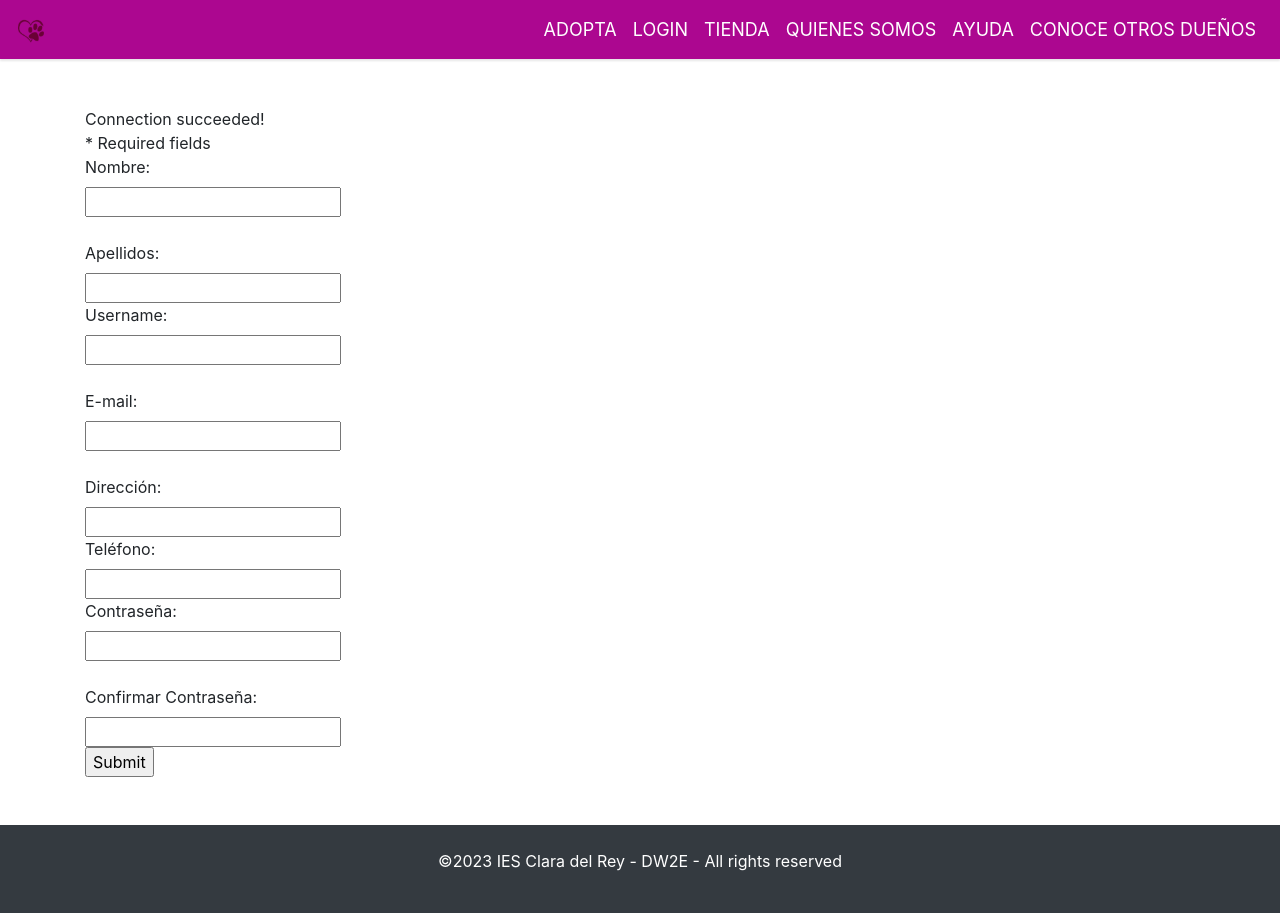
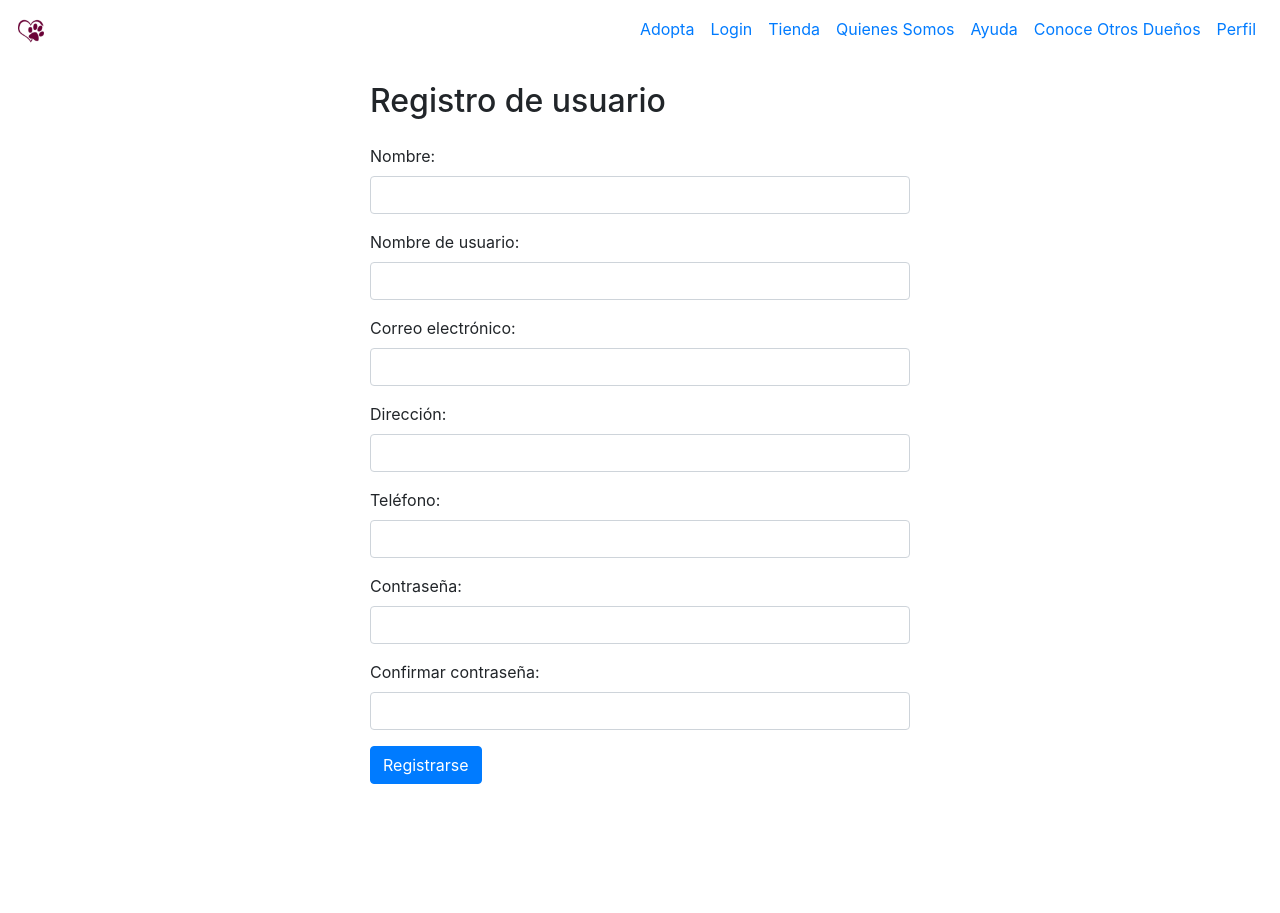
Before and after one commit to ignamart03/BeloveDogs_PHP, a PHP site: page /register.php in a window 1280 px wide. After the commit the page ends 784 px from the top, so only its background shows below. Run offline with PHP 8.4, Linux system fonts and the light colour scheme.

Commit message:
guardado temporal

```diff
--- a/connect.php
+++ b/connect.php
@@ -5,12 +5,9 @@
 define('DBPASS', 'belovedogs');
 define('DBNAME', 'belovedogs');
 
-	$conn = mysqli_connect(DBHOST,DBUSER,DBPASS,DBNAME);
+$conn = mysqli_connect(DBHOST, DBUSER, DBPASS, DBNAME);
 
-
-	if ( !$conn ) {
+if (!$conn) {
 	die("Connection failure: " . mysqli_connect_error());
 }
-        else echo "Connection succeeded!<br/>";
-
 ?>
--- a/register.php
+++ b/register.php
@@ -1,14 +1,113 @@
+<?php
+session_start();
+require_once 'connect.php';
+
+$nameErr = $usernameErr = $emailErr = $passwordErr = $addressErr = $phoneErr = $rpasswordErr = "";
+$name = $username = $email = $password = $address = $phone = $rpassword = "";
+
+if ($_SERVER["REQUEST_METHOD"] == "POST") {
+    // Name
+    if (empty($_POST["name"])) {
+        $nameErr = "Name is required";
+    } else {
+        $name = test_input($_POST["name"]);
+    }
+
+    // Username
+    if (empty($_POST["username"])) {
+        $usernameErr = "Username is required";
+    } else {
+        $username = test_input($_POST["username"]);
+    }
+
+    // Email
+    if (empty($_POST["email"])) {
+        $emailErr = "Email is required";
+    } else {
+        $email = test_input($_POST["email"]);
+        if (!filter_var($email, FILTER_VALIDATE_EMAIL)) {
+            $emailErr = "Invalid email format";
+        }
+    }
+
+    // Address
+    if (empty($_POST["address"])) {
+        $addressErr = "Address is required";
+    } else {
+        $address = test_input($_POST["address"]);
+    }
+
+    // Phone
+    if (empty($_POST["phone"])) {
+        $phoneErr = "Phone is required";
+    } elseif (!preg_match('/\d{1,15}/', $_POST["phone"])) {
+        $phoneErr = "Invalid phone number";
+    } else {
+        $phone = test_input($_POST["phone"]);
+    }
+
+    // Password
+    if (empty($_POST["password"])) {
+        $passwordErr = "Password is required";
+    } elseif (!preg_match('/^[a-zA-Z]{6,15}$/', $_POST["password"])) {
+        $passwordErr = "Password must be between 6 and 15 characters";
+    } else {
+        $password = test_input($_POST["password"]);
+    }
+
+    // Confirm Password
+    if (empty($_POST["confirm_password"])) {
+        $rpasswordErr = "Repeated password is required";
+    } elseif ($_POST["confirm_password"] != $_POST["password"]) {
+        $rpasswordErr = "The repeated password does not match the previous password.";
+    } else {
+        $rpassword = test_input($_POST["confirm_password"]);
+    }
+
+    if (empty($nameErr) && empty($usernameErr) && empty($emailErr) && empty($passwordErr) && empty($addressErr) && empty($phoneErr) && empty($rpasswordErr)) {
+        $sqlSearch = "SELECT * FROM `users` WHERE `username` LIKE '$username'";
+
+        // Check if the username already exists
+        if (mysqli_num_rows(mysqli_query($conn, $sqlSearch)) == 1) {
+            echo "<script> alert('El usuario $username ya existe. Elige otro nombre de usuario')</script>";
+        } else {
+            $hashed_password = password_hash($password, PASSWORD_DEFAULT);
+            $sql = "INSERT INTO USERS (`username`, `nombre_completo`, `email`, `direccion`, `telefono`, `password_hash`, `role_type`) VALUES ('$username','$name','$email','$address','$phone','$hashed_password', 'CLIENT')";
+
+            if (mysqli_query($conn, $sql)) {
+                $_SESSION['username'] = $username;
+                $_SESSION['name'] = $name;
+                $_SESSION['email'] = $email;
+                $_SESSION['address'] = $address;
+                $_SESSION['phone'] = $phone;
+                $_SESSION['role_type'] = 'CLIENT';
+
+                echo "<script> alert('Usuario registrado con éxito: $name'); window.location='perfil.php'; </script>";
+            } else {
+                echo "Error: " . $sql . "<br>" . mysqli_error($conn);
+            }
+        }
+    }
+}
+
+function test_input($data)
+{
+    $data = trim($data);
+    $data = stripslashes($data);
+    $data = htmlspecialchars($data);
+    return $data;
+}
+?>
+
 <!DOCTYPE html>
 <html lang="en">
 
 <head>
     <meta charset="UTF-8">
     <meta name="viewport" content="width=device-width, initial-scale=1.0">
-    <title>Home</title>
-    <!-- Bootstrap CSS -->
-    <link rel="icon" href="favicon.ico" type="image/x-icon">
-    <link href="https://stackpath.bootstrapcdn.com/bootstrap/4.5.2/css/bootstrap.min.css" rel="stylesheet">
-    <link rel="stylesheet" href="styles/base.css">
+    <title>Registro de usuario</title>
+    <link rel="stylesheet" href="https://stackpath.bootstrapcdn.com/bootstrap/4.5.2/css/bootstrap.min.css">
+    <script src="https://code.jquery.com/jquery-3.5.1.slim.min.js"></script>
 </head>
 
 <body>
@@ -16,7 +115,8 @@
         <a class="navbar-brand" href="home.php">
             <img src="favicon.ico" alt="Home" width="30" height="30">
         </a>
-        <button class="navbar-toggler" type="button" data-toggle="collapse" data-target="#navbarNav" aria-controls="navbarNav" aria-expanded="false" aria-label="Toggle navigation">
+        <button class="navbar-toggler" type="button" data-toggle="collapse" data-target="#navbarNav"
+            aria-controls="navbarNav" aria-expanded="false" aria-label="Toggle navigation">
             <span class="navbar-toggler-icon"></span>
         </button>
         <div class="collapse navbar-collapse" id="navbarNav">
@@ -39,180 +139,76 @@
                 <li class="nav-item">
                     <a class="nav-link" href="otros.php">Conoce Otros Dueños</a>
                 </li>
+                <li class="nav-item">
+                    <a class="nav-link" href="perfil.php">Perfil</a>
+                </li>
             </ul>
         </div>
     </nav>
 
-
-    <div class="container mt-5">
-        <div class="row">
-            <div class="col-sm-8">
-                <?php
-                require_once 'connect.php';
-                // define variables and set to empty values
-                $username = $email = $phone = $password = $address = "";
-                $usernameErr = $emailErr = $phoneErr = $passwordErr = $addressErr = "";
-                $name = $rpassword = $nameErr = "";
-
-                if ($_SERVER["REQUEST_METHOD"] == "POST") {
-                    if (empty($_POST["username"])) {
-                        $usernameErr = "Username is required";
-                    } else {
-                        $username = test_input($_POST["username"]);
-                        if (!preg_match('/^[a-zA-Z]{6,20}$/', $username)) {
-                            $usernameErr = "Only letters allowed from 6 to 10 characters";
-                        }
-
-                        if ($_SERVER["REQUEST_METHOD"] == "POST") {
-                            if (empty($_POST["name"])) {
-                                $nameErr = "Name is required";
-                            } else {
-                                //name
-                                $name = test_input($_POST["name"]);
-                                if (!preg_match('/^[a-zA-Z]{3,}$/', $name)) {
-                                    $nameErr = "Only letters allowed, minimum of 3 characters";
-                                }
-
-                                //email
-                                if (empty($_POST["email"])) {
-                                    $emailErr = "Email is required";
-                                } else {
-                                    $email = test_input($_POST["email"]);
-                                    if (!filter_var($email, FILTER_VALIDATE_EMAIL)) {
-                                        $emailErr = "Invalid email format";
-                                    }
-                                }
-
-                                //direccion
-                                if (empty($_POST["address"])) {
-                                    $addressErr = "Address is required";
-                                } else {
-                                    $address = test_input($_POST["phone"]);
-                                }
-
-                                //telefono
-                                if (empty($_POST["phone"])) {
-                                    $phoneErr = "Phone is required";
-                                } elseif (!preg_match('/d{1,15}/', $password)) {
-                                    $phoneErr = "Número de teléfono inválido";
-                                } else {
-                                    $phone = test_input($_POST["phone"]);
-                                }
-
-                                //contraseña
-                                if (empty($_POST["password"])) {
-                                    $passwordErr = "Password is required";
-                                } elseif (!preg_match('/^[a-zA-Z]{6,15}$/', $password)) {
-                                    $passwordErr = "Password must be between 6 and 15 characters";
-                                } else {
-                                    $password = test_input($_POST["password"]);
-                                }
-
-                                if (empty($_POST["rpassword"])) {
-                                    $rpasswordErr = "Repeated password is required";
-                                } elseif ($rpassword != $password) {
-                                    $rpasswordErr = "The repeated password does not match the previous password.";
-                                } else {
-                                    $rpassword = test_input($_POST["rpassword"]);
-                                }
-                            }
-                        }
-                    }
-                }
-
-                function test_input($data)
-                {
-                    $data = trim($data);
-                    $data = stripslashes($data);
-                    $data = htmlspecialchars($data);
-                    return $data;
-                }
-                ?>
-                <form method="post" action="<?php echo htmlspecialchars($_SERVER["PHP_SELF"]); ?>">
-                    <span>* Required fields</span><br>
-
-                    <label for="name">Nombre:</label><br>
-                    <input type="text" id="name" name="name" value="<?php echo $name; ?>"><br>
-                    <span class="error">
-                        <?php echo $nameErr; ?>
-                    </span><br>
-
-                    <label for="last_name">Apellidos:</label><br>
-                    <input type="text" id="last_name" name="last_name"><br>
-
-                    <label for="username">Username:</label><br>
-                    <input type="text" id="username" name="username" value="<?php echo $username; ?>"><br>
-                    <span class="error">
-                        <?php echo $usernameErr; ?>
-                    </span><br>
-
-                    <label for="email">E-mail:</label><br>
-                    <input type="text" id="email" name="email" value="<?php echo $email; ?>"><br>
-                    <span class="error">
-                        <?php echo $emailErr; ?>
-                    </span><br>
-
-                    <label for="address">Dirección:</label><br>
-                    <input type="text" id="address" name="address" value="<?php echo $address; ?>"><br>
-
-                    <label for="phone">Teléfono:</label><br>
-                    <input type="number" id="phone" name="phone" value="<?php echo $phone; ?>" max="10"><br>
-
-                    <label for="password">Contraseña:</label><br>
-                    <input type="password" id="password" name="password"><br>
-                    <span class="error">
-                        <?php echo $passwordErr; ?>
-                    </span><br>
-
-                    <label for="confirm_password">Confirmar Contraseña:</label><br>
-                    <input type="password" id="confirm_password" name="confirm_password"><br>
-
-                    <input type="submit" value="Submit" name="Submit">
+    <div class="container">
+        <div class="row justify-content-center">
+            <div class="col-md-6">
+                <h2 class="mt-4 mb-4">Registro de usuario</h2>
+                <form method="POST" action="<?php echo htmlspecialchars($_SERVER["PHP_SELF"]); ?>">
+                    <div class="form-group">
+                        <label for="name">Nombre:</label>
+                        <input type="text" class="form-control" id="name" name="name" value="<?php echo $name; ?>">
+                        <span class="text-danger">
+                            <?php echo $nameErr; ?>
+                        </span>
+                    </div>
+                    <div class="form-group">
+                        <label for="username">Nombre de usuario:</label>
+                        <input type="text" class="form-control" id="username" name="username"
+                            value="<?php echo $username; ?>">
+                        <span class="text-danger">
+                            <?php echo $usernameErr; ?>
+                        </span>
+                    </div>
+                    <div class="form-group">
+                        <label for="email">Correo electrónico:</label>
+                        <input type="email" class="form-control" id="email" name="email" value="<?php echo $email; ?>">
+                        <span class="text-danger">
+                            <?php echo $emailErr; ?>
+                        </span>
+                    </div>
+                    <div class="form-group">
+                        <label for="address">Dirección:</label>
+                        <input type="text" class="form-control" id="address" name="address"
+                            value="<?php echo $address; ?>">
+                        <span class="text-danger">
+                            <?php echo $addressErr; ?>
+                        </span>
+                    </div>
+                    <div class="form-group">
+                        <label for="phone">Teléfono:</label>
+                        <input type="text" class="form-control" id="phone" name="phone" value="<?php echo $phone; ?>">
+                        <span class="text-danger">
+                            <?php echo $phoneErr; ?>
+                        </span>
+                    </div>
+                    <div class="form-group">
+                        <label for="password">Contraseña:</label>
+                        <input type="password" class="form-control" id="password" name="password">
+                        <span class="text-danger">
+                            <?php echo $passwordErr; ?>
+                        </span>
+                    </div>
+                    <div class="form-group">
+                        <label for="confirm_password">Confirmar contraseña:</label>
+                        <input type="password" class="form-control" id="confirm_password" name="confirm_password">
+                        <span class="text-danger">
+                            <?php echo $rpasswordErr; ?>
+                        </span>
+                    </div>
+                    <div class="form-group">
+                        <input type="submit" class="btn btn-primary" value="Registrarse">
+                    </div>
                 </form>
             </div>
         </div>
     </div>
-
-    <div class="mt-5 p-4 bg-dark text-white text-center">
-        <p>&copy;<?php echo date("Y"); ?> IES Clara del Rey - DW2E - All rights reserved</p>
-    </div>
-    <script src="https://code.jquery.com/jquery-3.5.1.slim.min.js"></script>
-    <script src="https://stackpath.bootstrapcdn.com/bootstrap/4.5.2/js/bootstrap.min.js"></script>
 </body>
 
 </html>
-
-<?php
-if (isset($_POST["Submit"])) {
-
-    $username = $_POST["username"];
-    $name = $_POST["name"] . " " . $_POST["last_name"];
-    $address = $_POST["address"];
-    $email = $_POST["email"];
-    $phone = $_POST["phone"];
-    $password = $_POST["password"];
-    $hashed_password = password_hash($password, PASSWORD_DEFAULT);
-
-    $sql = "INSERT INTO USERS (`username`, `nombre_completo`, `email`, `direccion`, `telefono`, `password_hash`, `role_type`) VALUES ('$username','$name','$email','$address','$phone','$hashed_password', 'CLIENT')";
-    $sqlSearch = "SELECT * FROM `users` WHERE `username` LIKE '$username'";
-
-
-    //...checks if the user exists, and give another chance...
-    if (mysqli_num_rows(mysqli_query($conn, $sqlSearch)) == 1) {
-        echo "<script> alert('El usuario $username ya existe. Elige otro nombre de usuario')</script>";
-    }
-
-    //... if can make the user, alert it and redirect to user page.
-    else if (mysqli_query($conn, $sql)) {
-        $_SESSION['sesion'] = $username;
-        echo "Usuario registrado con exito: $nombre);!" . "<script> window.location='perfil.php' </script>";
-    } else {
-        echo "Error: " . $sql . "<br>" . mysql_error($conn);
-    }
-
-    if (isset($_POST["name"])) {
-
-        echo "<script>window.location='home.php' </script>";
-    }
-}
-?>
```
Also changed, not shown: login.php (+6 -4 lines), perfil.php (+43 -6 lines). Lines whose indentation alone changed are shown as unchanged.
